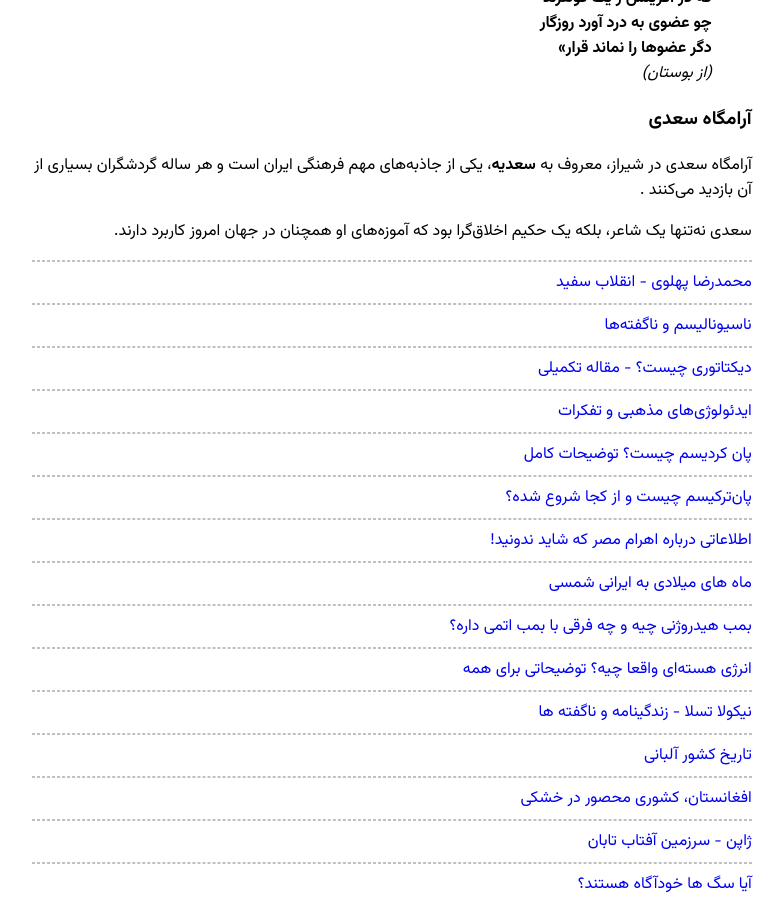
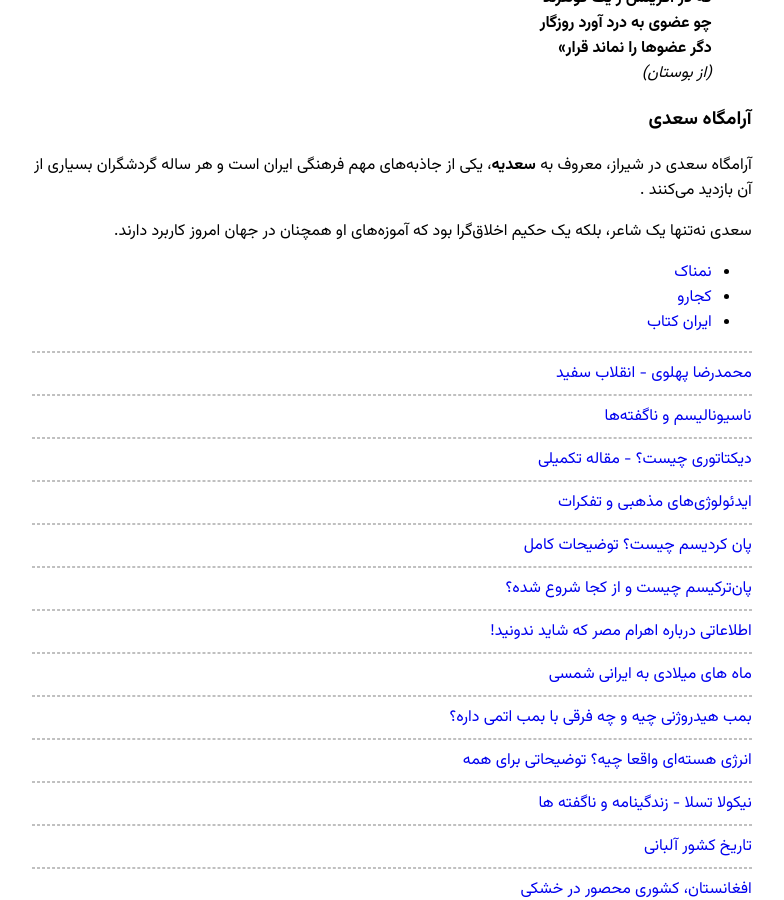
Before and after one commit to darkblog/darkblog.github.io, a Jekyll site: the page built from _posts/2025-2-2-9.md, in a window 1280 px wide and 900 px high, scrolled down 1196 px. Shown: the whole window, without its empty margins (248-1032 px from the left). Built offline with Jekyll 4.4.1, drawn with Linux system fonts in a browser that asks for light colours.

Commit message:
Update 2025-2-2-9.md

```diff
--- a/_posts/2025-2-2-9.md
+++ b/_posts/2025-2-2-9.md
@@ -40,3 +40,7 @@ title: سعدی شیرازی - زندگینامه و آثار
 آرامگاه سعدی در شیراز، معروف به **سعدیه**، یکی از جاذبه‌های مهم فرهنگی ایران است و هر ساله گردشگران بسیاری از آن بازدید می‌کنند .
 
 سعدی نه‌تنها یک شاعر، بلکه یک حکیم اخلاق‌گرا بود که آموزه‌های او همچنان در جهان امروز کاربرد دارند.
+
+- [نمناک](https://namnak.com/who-was-saadi-shirazi.p73290)
+- [کجارو](https://www.kojaro.com/figures/190798-saadi-shirazi-biography/)
+- [ایران کتاب](https://www.iranketab.ir/profile/2198-saadi)
```
